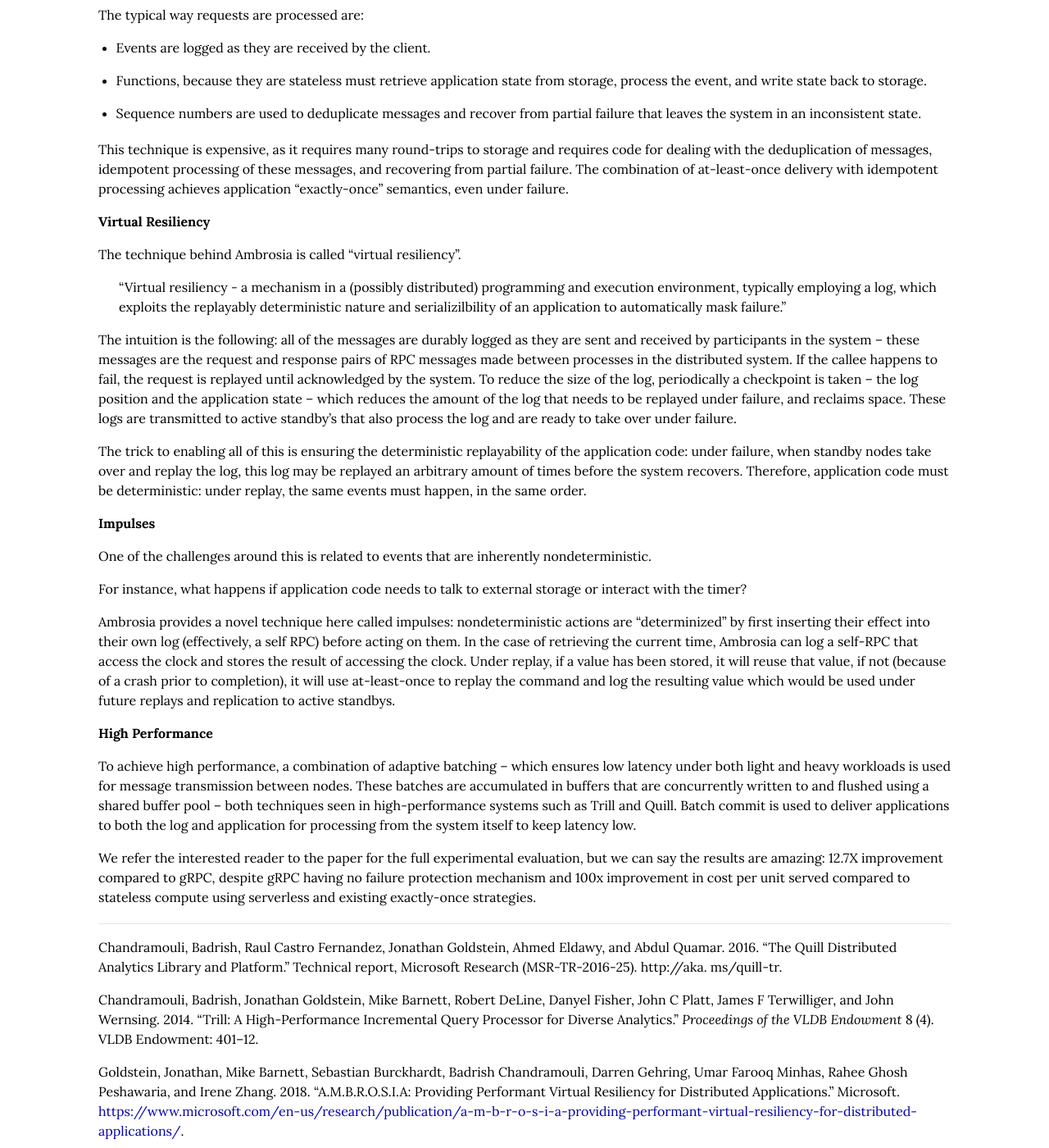
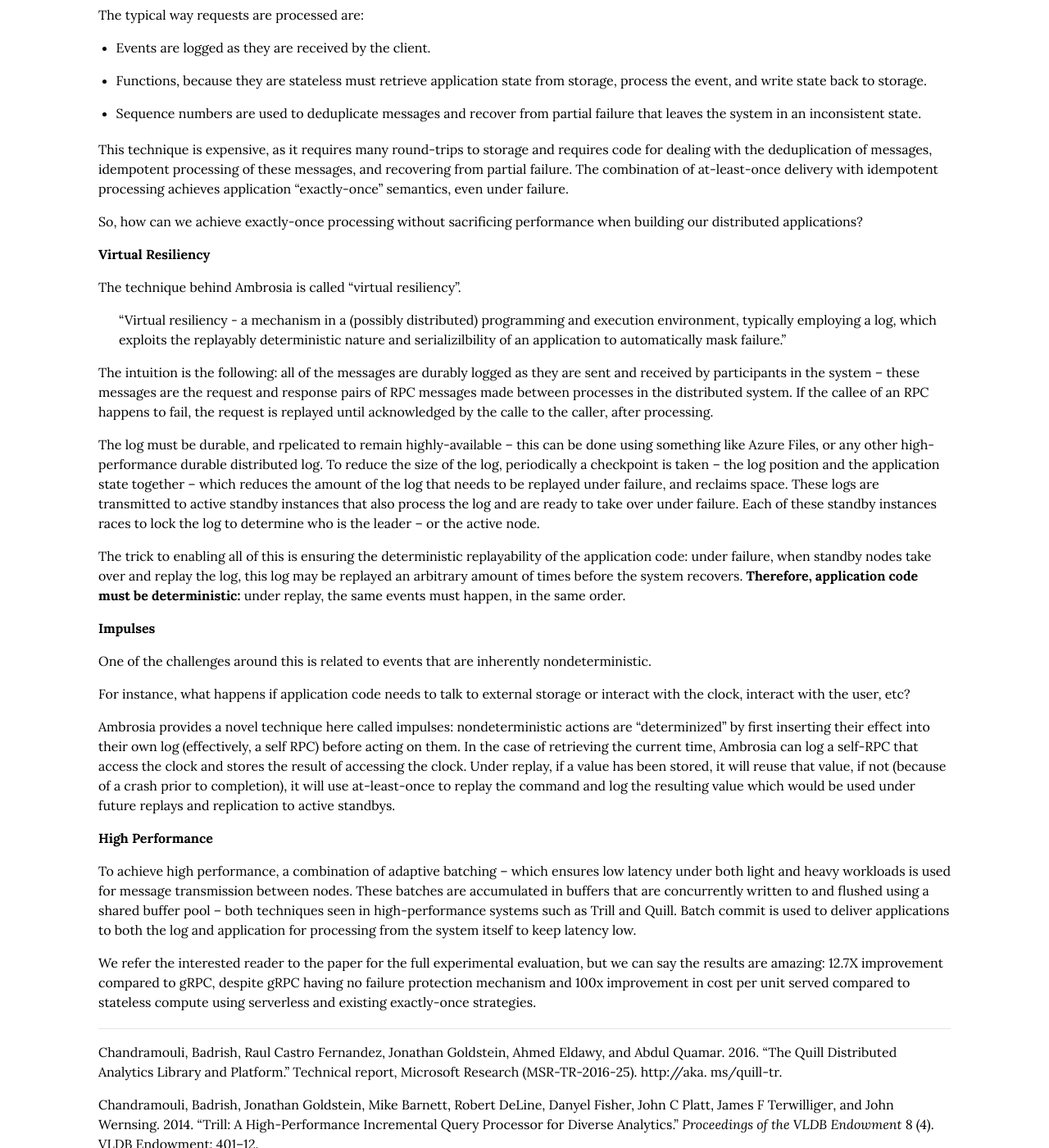
Before and after one commit to cmeiklejohn/cmeiklejohn.github.io, a Jekyll site: the page built from _posts/2018-12-15-ambrosia.markdown, in a window 1280 px wide and 1400 px high, scrolled down 878 px. Shown: the whole window at 82% size. Built offline with Jekyll 4.4.1, drawn with Linux system fonts in a browser that asks for light colours; comment, search, counter and statistics services are not loaded.

Commit message:
Add post

```diff
--- a/_posts/2018-12-15-ambrosia.markdown
+++ b/_posts/2018-12-15-ambrosia.markdown
@@ -30,16 +30,18 @@
 <li><p>Sequence numbers are used to deduplicate messages and recover from partial failure that leaves the system in an inconsistent state.</p></li>
 </ul>
 <p>This technique is expensive, as it requires many round-trips to storage and requires code for dealing with the deduplication of messages, idempotent processing of these messages, and recovering from partial failure. The combination of at-least-once delivery with idempotent processing achieves application “exactly-once” semantics, even under failure.</p>
+<p>So, how can we achieve exactly-once processing without sacrificing performance when building our distributed applications?</p>
 <h3 id="virtual-resiliency">Virtual Resiliency</h3>
 <p>The technique behind Ambrosia is called “virtual resiliency”.</p>
 <blockquote>
 <p>“Virtual resiliency - a mechanism in a (possibly distributed) programming and execution environment, typically employing a log, which exploits the replayably deterministic nature and serializilbility of an application to automatically mask failure.”</p>
 </blockquote>
-<p>The intuition is the following: all of the messages are durably logged as they are sent and received by participants in the system – these messages are the request and response pairs of RPC messages made between processes in the distributed system. If the callee happens to fail, the request is replayed until acknowledged by the system. To reduce the size of the log, periodically a checkpoint is taken – the log position and the application state – which reduces the amount of the log that needs to be replayed under failure, and reclaims space. These logs are transmitted to active standby’s that also process the log and are ready to take over under failure.</p>
-<p>The trick to enabling all of this is ensuring the deterministic replayability of the application code: under failure, when standby nodes take over and replay the log, this log may be replayed an arbitrary amount of times before the system recovers. Therefore, application code must be deterministic: under replay, the same events must happen, in the same order.</p>
+<p>The intuition is the following: all of the messages are durably logged as they are sent and received by participants in the system – these messages are the request and response pairs of RPC messages made between processes in the distributed system. If the callee of an RPC happens to fail, the request is replayed until acknowledged by the calle to the caller, after processing.</p>
+<p>The log must be durable, and rpelicated to remain highly-available – this can be done using something like Azure Files, or any other high-performance durable distributed log. To reduce the size of the log, periodically a checkpoint is taken – the log position and the application state together – which reduces the amount of the log that needs to be replayed under failure, and reclaims space. These logs are transmitted to active standby instances that also process the log and are ready to take over under failure. Each of these standby instances races to lock the log to determine who is the leader – or the active node.</p>
+<p>The trick to enabling all of this is ensuring the deterministic replayability of the application code: under failure, when standby nodes take over and replay the log, this log may be replayed an arbitrary amount of times before the system recovers. <strong>Therefore, application code must be deterministic:</strong> under replay, the same events must happen, in the same order.</p>
 <h3 id="impulses">Impulses</h3>
 <p>One of the challenges around this is related to events that are inherently nondeterministic.</p>
-<p>For instance, what happens if application code needs to talk to external storage or interact with the timer?</p>
+<p>For instance, what happens if application code needs to talk to external storage or interact with the clock, interact with the user, etc?</p>
 <p>Ambrosia provides a novel technique here called impulses: nondeterministic actions are “determinized” by first inserting their effect into their own log (effectively, a self RPC) before acting on them. In the case of retrieving the current time, Ambrosia can log a self-RPC that access the clock and stores the result of accessing the clock. Under replay, if a value has been stored, it will reuse that value, if not (because of a crash prior to completion), it will use at-least-once to replay the command and log the resulting value which would be used under future replays and replication to active standbys.</p>
 <h2 id="high-performance">High Performance</h2>
 <p>To achieve high performance, a combination of adaptive batching – which ensures low latency under both light and heavy workloads is used for message transmission between nodes. These batches are accumulated in buffers that are concurrently written to and flushed using a shared buffer pool – both techniques seen in high-performance systems such as Trill and Quill. Batch commit is used to deliver applications to both the log and application for processing from the system itself to keep latency low.</p>
```
